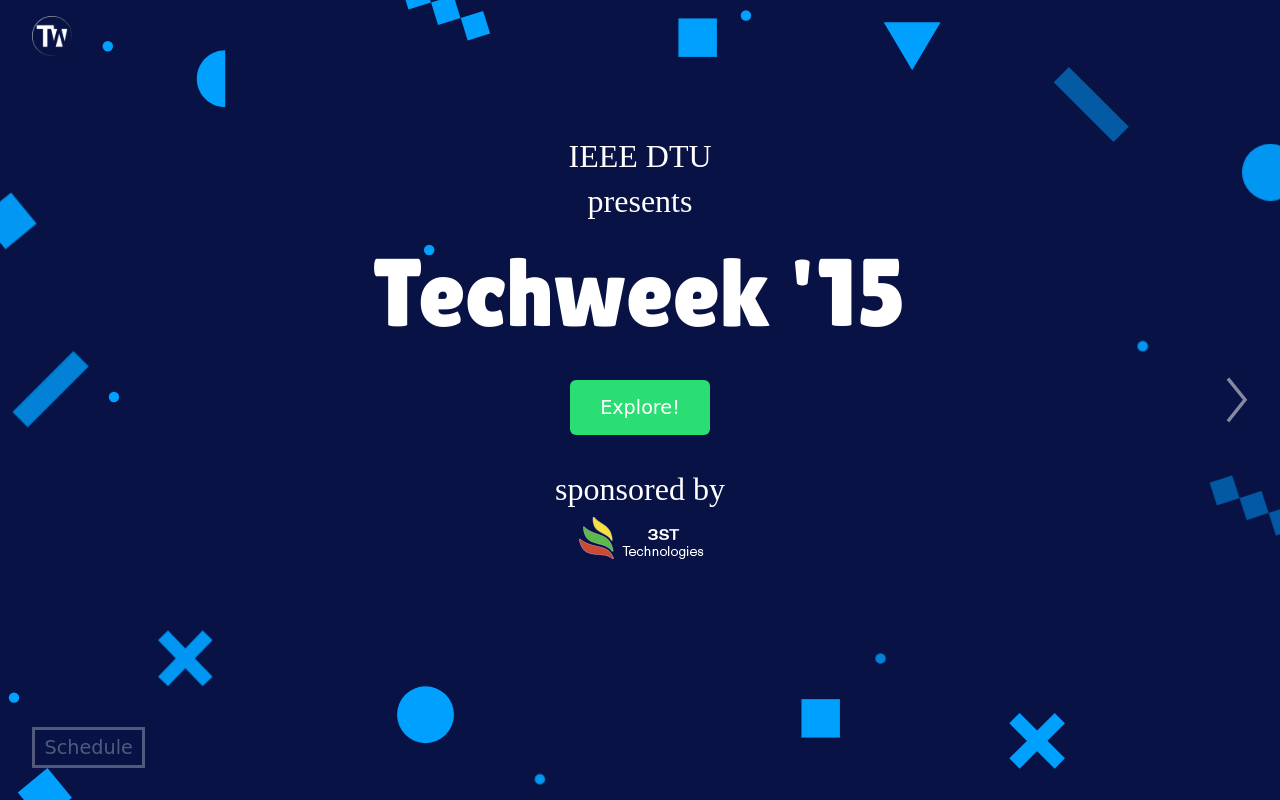
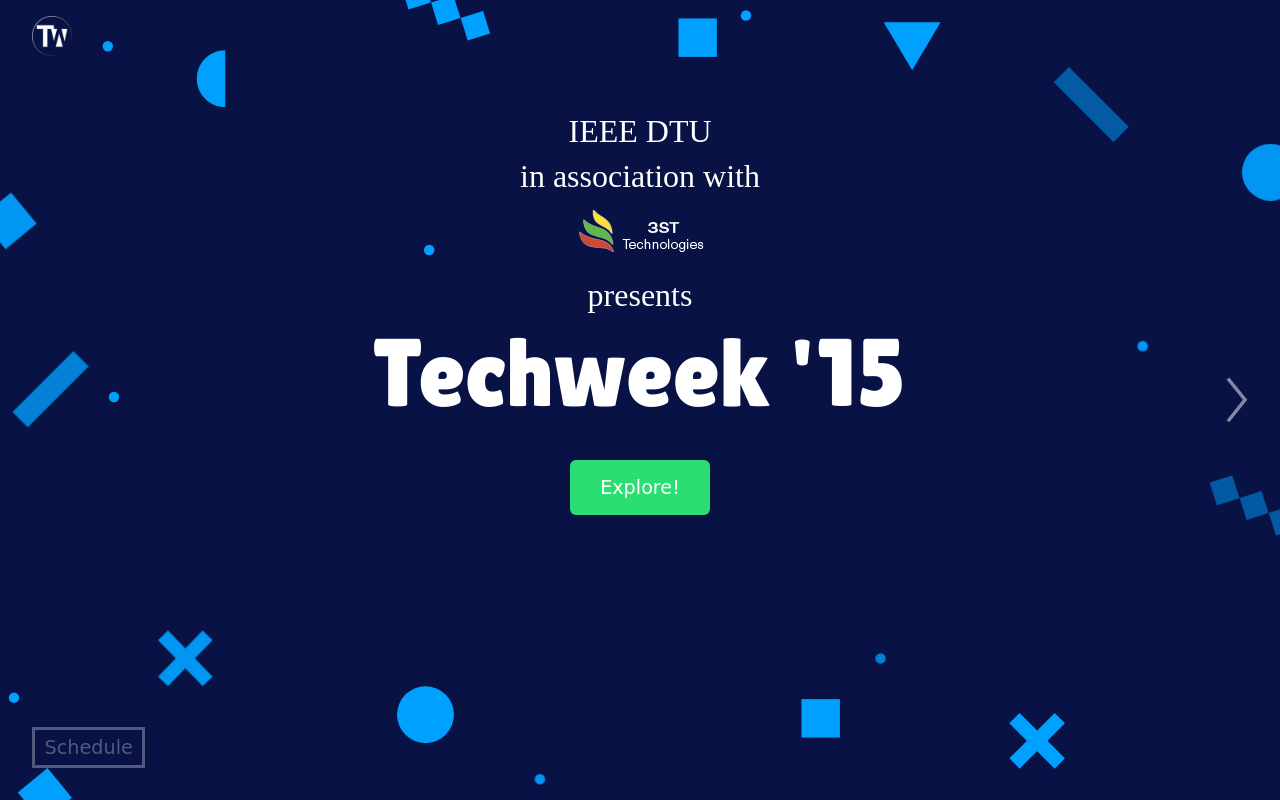
Before and after one commit to IEEEDTU/TechWeek-2015, a PHP site: page / in a window 1280 px wide. Run offline with PHP 8.4, Linux system fonts and the light colour scheme; some libraries are stand-ins or nearby versions; some web fonts are replaced.

Commit message:
Minor changes in index

```diff
--- a/css/main.css
+++ b/css/main.css
@@ -201,7 +201,7 @@ button {
 .full-viewport-hero__content .subtitle {
 	font-family: 'Germania One';
 	font-weight: normal;
-	margin-bottom: 20px;
+	margin: 0.2em auto;
 }
 
 @media screen and (min-width: 640px) {
--- a/index.html
+++ b/index.html
@@ -176,10 +176,12 @@
 			</div>
 			<div class="full-viewport-hero__content">
 				<div class="yir-intro-slide">
-					<h3 class="subtitle"><span class="subIEEE">IEEE DTU</span><br>presents</h3>
+					<h3 class="subtitle"><span class="subIEEE">IEEE DTU</span><br>in association with</h3>
+                    <h3 class="subtitle"><a href="http://www.3sttechnologies.com" target="_blank"><img src="css/imgs/3ST_logo.png" height="50"></a></h3>
+                    <h3 class="subtitle">presents</h3>
 					<h1 class="title">Techweek '15</h1>
 					<a class="btn btn--large btn--green js-trigger-forward explore-button germaniaFont" href="">Explore!</a>
-					<h3 class="subtitle"><span class="subIEEE">sponsored by</span><br><a href="http://www.3sttechnologies.com" target="_blank"><img src="css/imgs/3ST_logo.png" height="50"></a></h3>
+					<!--<h3 class="subtitle"><span class="subIEEE">sponsored by</span><br><a href="http://www.3sttechnologies.com" target="_blank"><img src="css/imgs/3ST_logo.png" height="50"></a></h3>-->
 				</div>
 			</div>
 		</section>
```
